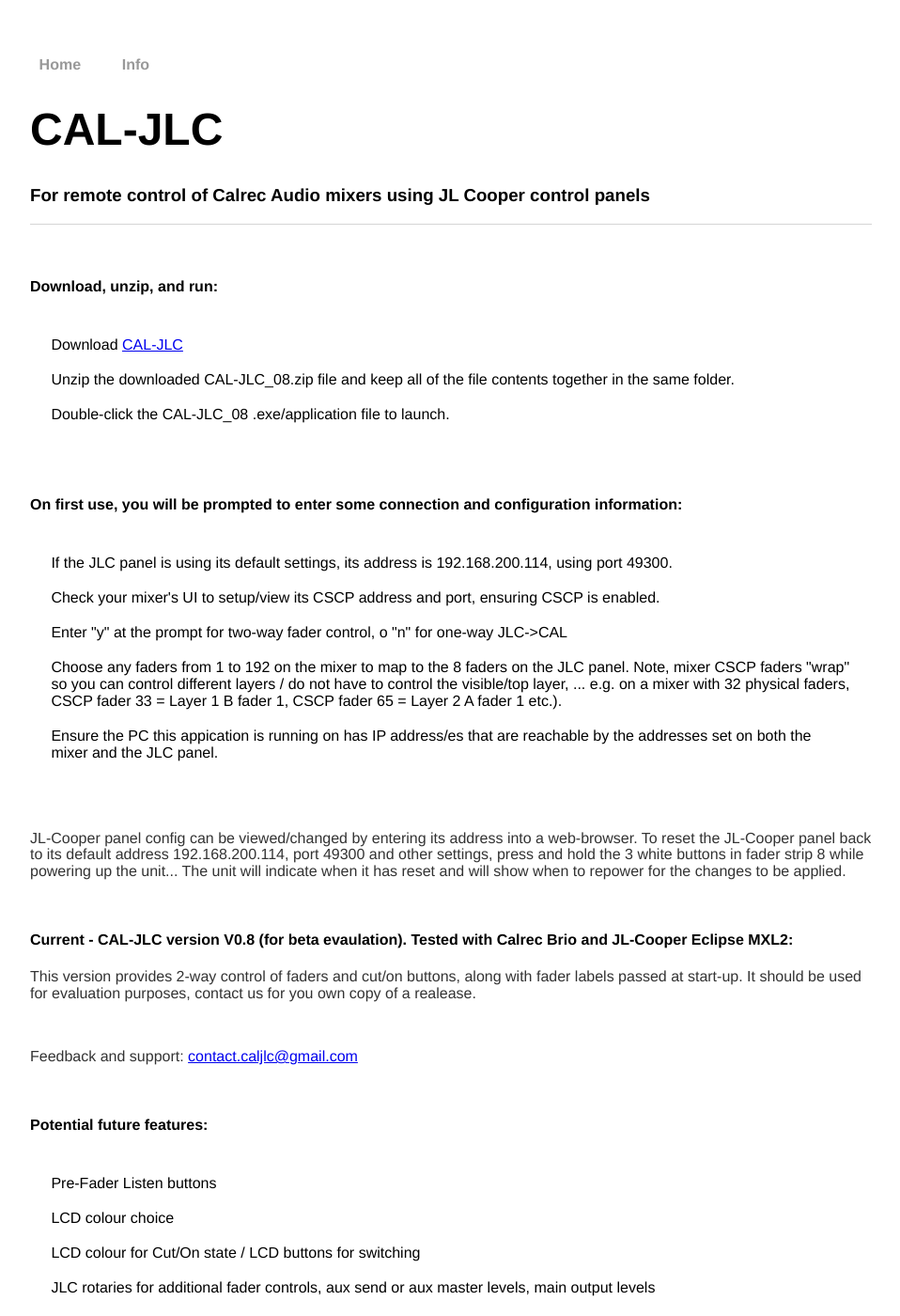
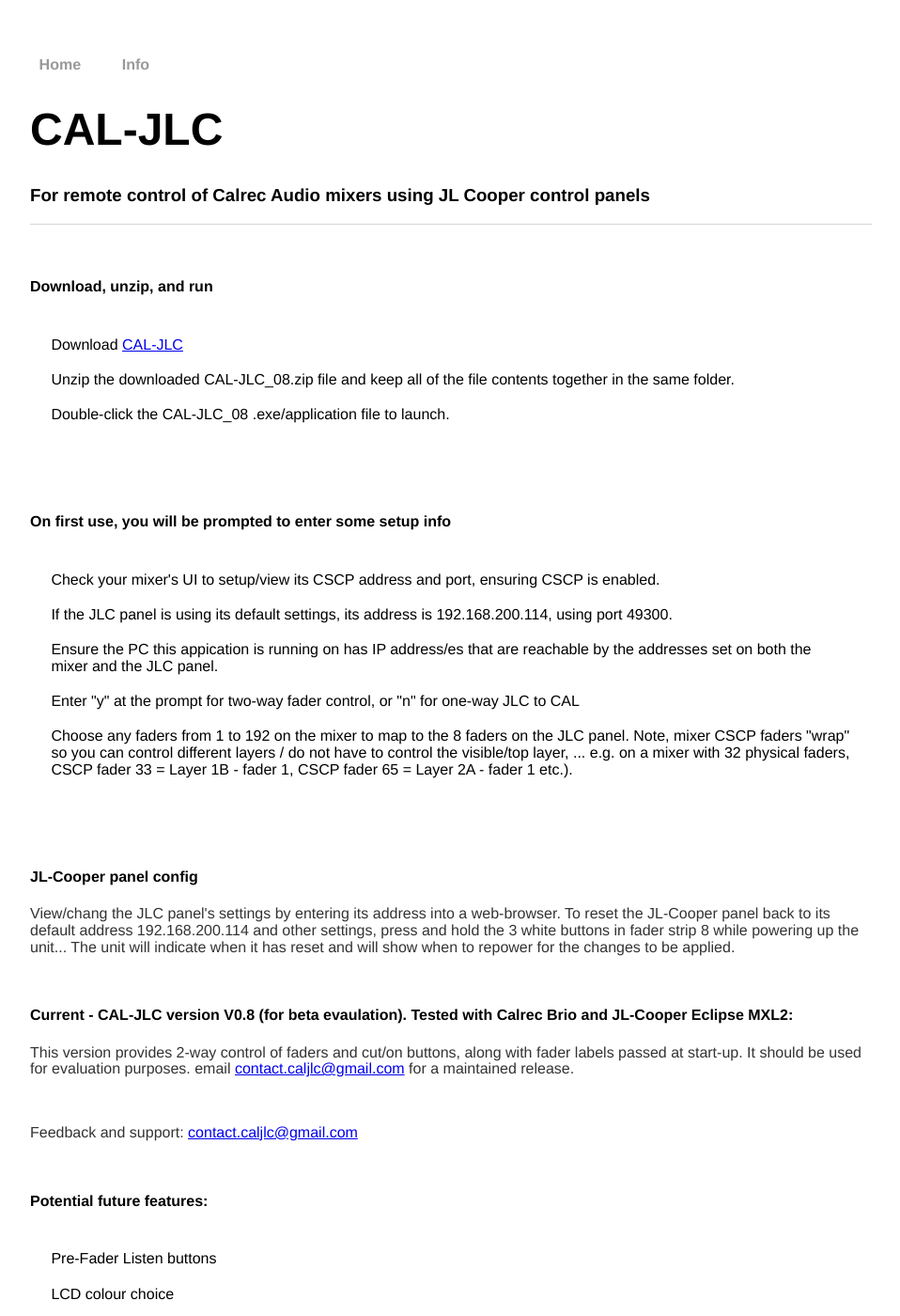
Before and after one commit to caljlc/CAL-JLC, a Jekyll site: the page built from docs/usage.html, in a window 1280 px wide and 1400 px high. Shown: the whole window at 94% size, without its empty margins (160-1118 px from the left). Built offline with Jekyll 4.4.1, drawn with Linux system fonts in a browser that asks for light colours.

Commit message:
Update usage.html

```diff
--- a/docs/usage.html
+++ b/docs/usage.html
@@ -5,7 +5,7 @@
 <div class="blurb">
 
 	<br/><br/>
-	<h4>Download, unzip, and run:</h4>
+	<h4>Download, unzip, and run</h4>
 
 	<ul>
 		<li>Download <a href="https://github.com/caljlc/CAL-JLC/releases/download/V0.8/CAL-JLC_08.zip">CAL-JLC</a></li>
@@ -15,30 +15,31 @@
 		<li>Double-click the CAL-JLC_08 .exe/application file to launch.</li>
 	</ul>
 
-	<br/>
-	<h4>On first use, you will be prompted to enter some connection and configuration information:</h4>
+	<br/><br/>
+	<h4>On first use, you will be prompted to enter some setup info</h4>
 
 	<ul>
+		<li>Check your mixer's UI to setup/view its CSCP address and port, ensuring CSCP is enabled.</li>
+
 		<li>If the JLC panel is using its default settings, its address is 192.168.200.114, using port 49300.</li>
 
-		<li>Check your mixer's UI to setup/view its CSCP address and port, ensuring CSCP is enabled.</li>
+		<li>Ensure the PC this appication is running on has IP address/es that are reachable by the addresses set on both the mixer and the JLC panel.</li>
 
-		<li>Enter "y" at the prompt for two-way fader control, o "n" for one-way JLC->CAL</li>
+		<li>Enter "y" at the prompt for two-way fader control, or "n" for one-way JLC to CAL</li>
 
 		<li>Choose any faders from 1 to 192 on the mixer to map to the 8 faders on the JLC panel.
 
 			Note, mixer CSCP faders "wrap" so you can control different layers / do not have to control the visible/top layer,
 
-			... e.g. on a mixer with 32 physical faders, CSCP fader 33 = Layer 1 B fader 1, CSCP fader 65 = Layer 2 A fader 1 etc.).
+			... e.g. on a mixer with 32 physical faders, CSCP fader 33 = Layer 1B - fader 1, CSCP fader 65 = Layer 2A - fader 1 etc.).
 		</li>
-
-		<li>Ensure the PC this appication is running on has IP address/es that are reachable by the addresses set on both the mixer and the JLC panel.</li>
 	</ul>
 
-	<br/>
+	<br/><br/>
+	<h4>JL-Cooper panel config</h4>
 	<p>
-		JL-Cooper panel config can be viewed/changed by entering its address into a web-browser.
-		To reset the JL-Cooper panel back to its default address 192.168.200.114, port 49300
+		View/chang the JLC panel's settings by entering its address into a web-browser.
+		To reset the JL-Cooper panel back to its default address 192.168.200.114
 		and other settings, press and hold the 3 white buttons in fader strip 8 while powering up the unit...
 		The unit will indicate when it has reset and will show when to repower for the changes to be applied.
 	</p>
@@ -47,8 +48,8 @@
 	<h4>Current - CAL-JLC version V0.8 (for beta evaulation). Tested with Calrec Brio and JL-Cooper Eclipse MXL2:</h4>
 
 	<p>
-		This version provides 2-way control of faders and cut/on buttons, along with fader labels passed at start-up. It should be used for evaluation purposes,
-		contact us for you own copy of a realease.
+		This version provides 2-way control of faders and cut/on buttons, along with fader labels passed at start-up. It should be used for evaluation purposes.
+		email <a href="mailto:contact.caljlc@gmail.com">contact.caljlc@gmail.com</a> for a maintained release.
 	</p>
 
 	<br/>
```
